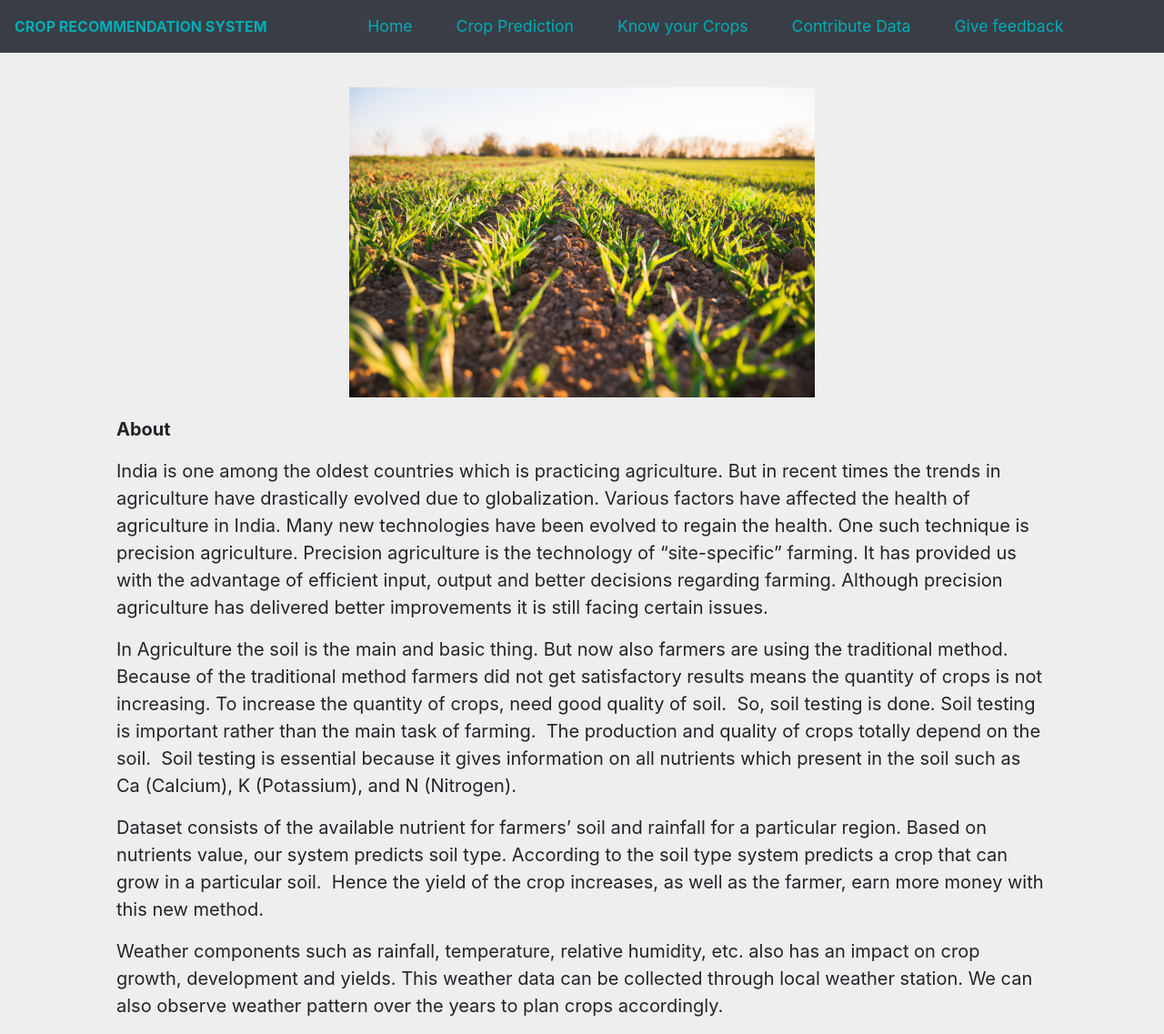
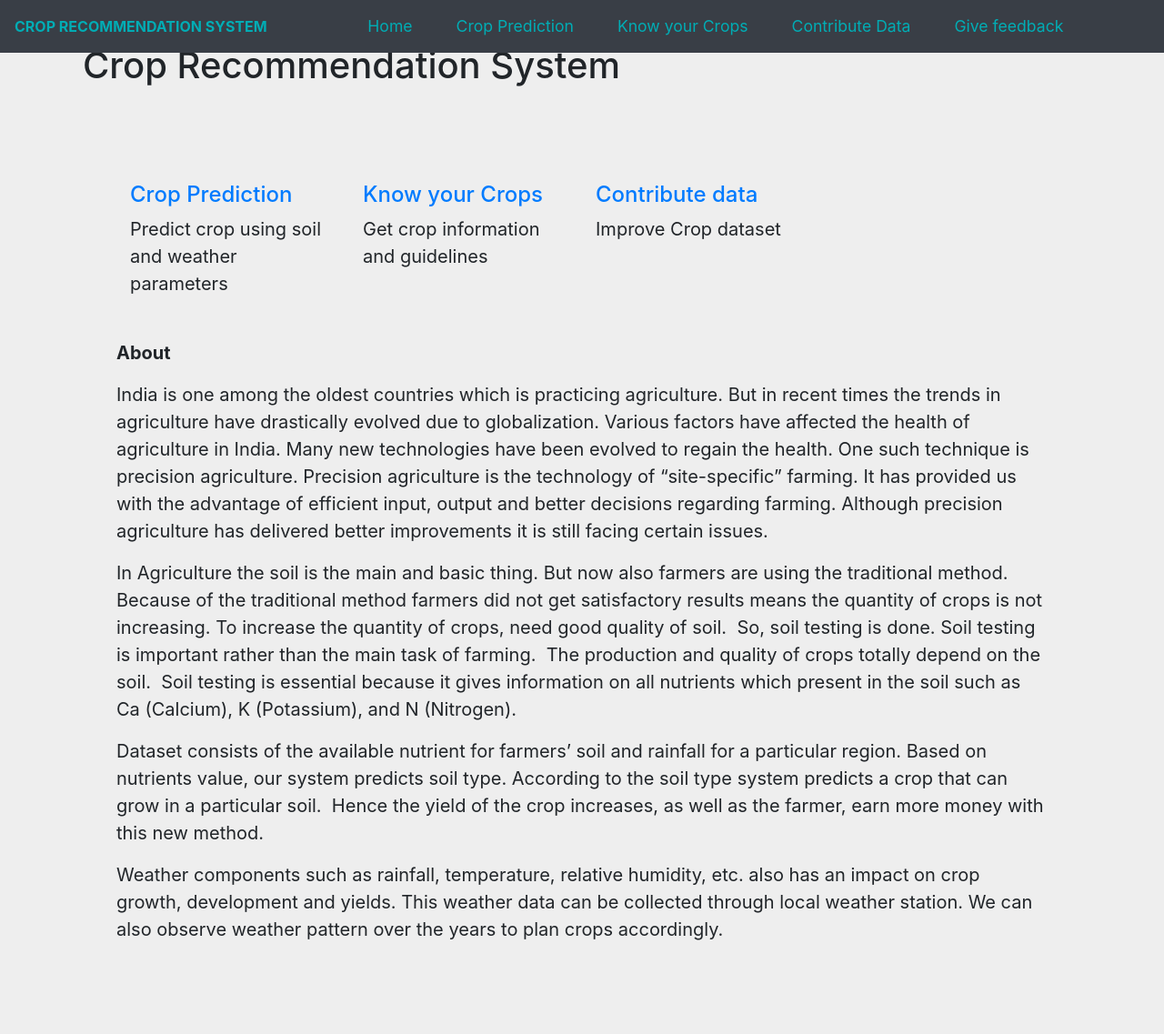
Before and after one commit to sankalp33/Crop-Recommendation-System, a Flask app: page / in a window 1280 px wide. Shown: the whole page at 91% size. After the commit the page ends 1034 px from the top, so only its background shows below. Run offline with Flask 2, Linux system fonts and the light colour scheme; parts of the project's set-up code (start-up, migrations or seed data) failed here and were passed over; some libraries are stand-ins or nearby versions.

Commit message:
Update Home.html

```diff
--- a/templates/Home.html
+++ b/templates/Home.html
@@ -1,8 +1,39 @@
 {% extends 'base.html' %}
 {% block body %}
 
-<div  class="lrm lrm pt-5 mt-5">
-    <img src="static/home.jpg" alt="Crop Recommendation System">
+
+    <section id="hero" class="d-flex align-items-center">
+        <div class="container">
+            <h1>Welcome to <span>Crop Recommendation System</span>
+            </h1></div>
+    </section>
+    <div  class="lrm lrm pt-5 mt-5">
+        <section id="featured-services" class="featured-services">
+            <div class="container" data-aos="fade-up">
+                <div class="row">
+                    <div class="col-md-6 col-lg-3 d-flex align-items-stretch mb-5 mb-lg-0">
+                      <div class="icon-box" data-aos="fade-up" data-aos-delay="100">
+                        <div class="icon"><i class="bx bxl-dribbble"></i></div>
+                        <h4 class="title"><a href="{{ url_for('prediction') }}">Crop Prediction</a></h4>
+                        <p class="description">Predict crop using soil and weather parameters</p>
+                      </div>
+                    </div>
+                    <div class="col-md-6 col-lg-3 d-flex align-items-stretch mb-5 mb-lg-0">
+                        <div class="icon-box" data-aos="fade-up" data-aos-delay="100">
+                          <div class="icon"><i class="bx bxl-dribbble"></i></div>
+                          <h4 class="title"><a href="{{ url_for('cropinfo') }}">Know your Crops</a></h4>
+                          <p class="description">Get crop information and guidelines</p>
+                        </div>
+                      </div>
+                      <div class="col-md-6 col-lg-3 d-flex align-items-stretch mb-5 mb-lg-0">
+                        <div class="icon-box" data-aos="fade-up" data-aos-delay="100">
+                          <div class="icon"><i class="bx bxl-dribbble"></i></div>
+                          <h4 class="title"><a href="{{ url_for('contribute') }}">Contribute data</a></h4>
+                          <p class="description">Improve Crop dataset</p>
+                        </div>
+                      </div>
+<section id="About">
+</br>
 <p ><strong>About</strong></p>
 
 <p>India is one among the oldest countries which is practicing agriculture. But in recent times the trends in agriculture have drastically evolved due to globalization. Various factors have affected the health of agriculture in India. Many new technologies have been evolved to regain the health. One such technique is precision agriculture. Precision agriculture is the technology of &ldquo;site-specific&rdquo; farming. It has provided us with the advantage of efficient input, output and better decisions regarding farming. Although precision agriculture has delivered better improvements it is still facing certain issues.</p>
@@ -13,4 +44,5 @@
 
 <p>Weather components such as rainfall, temperature, relative humidity, etc. also has an impact on crop growth, development and yields. This weather data can be collected through local weather station. We can also observe weather pattern over the years to plan crops accordingly.</p>
 </div>
+</section>
 {%endblock%}
```
